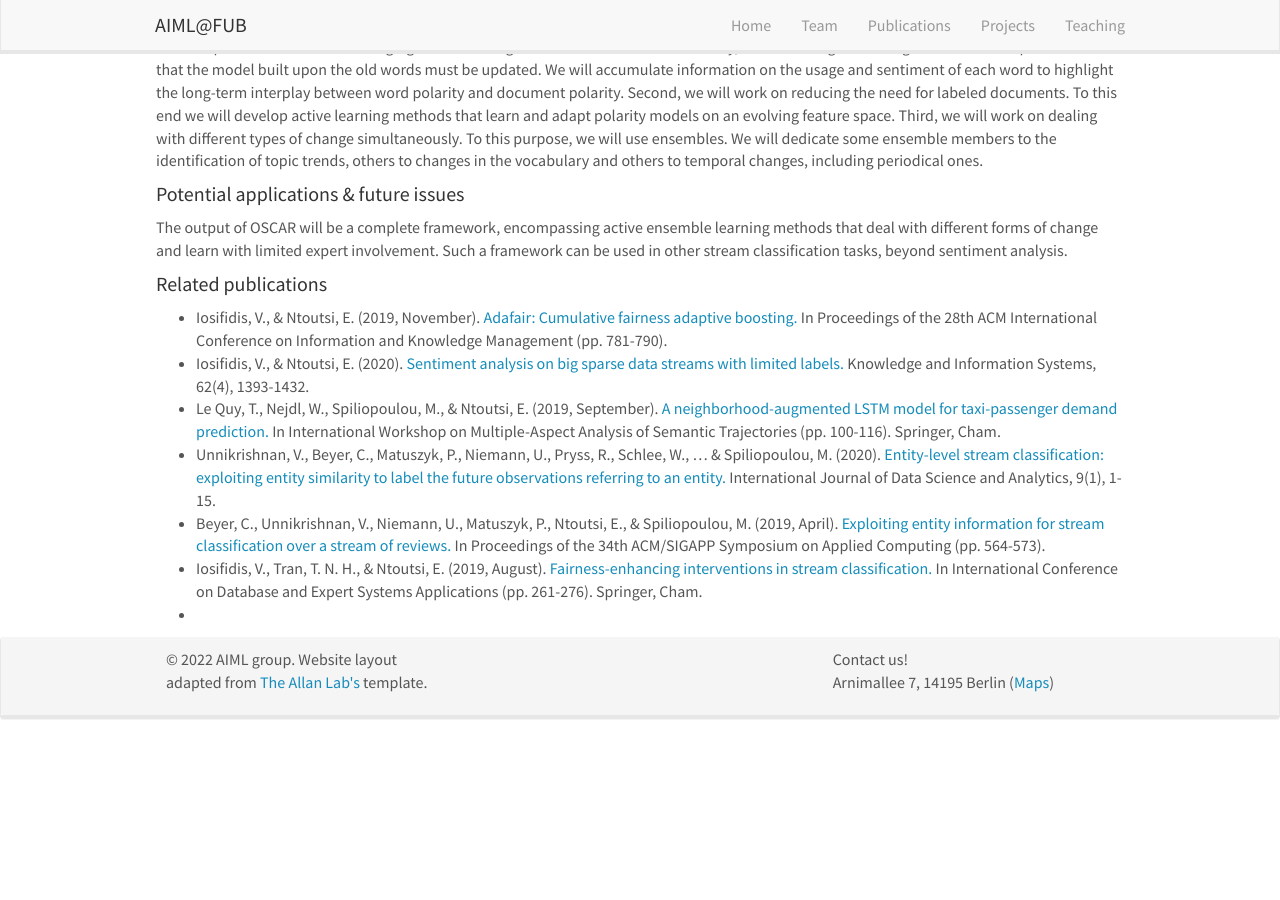
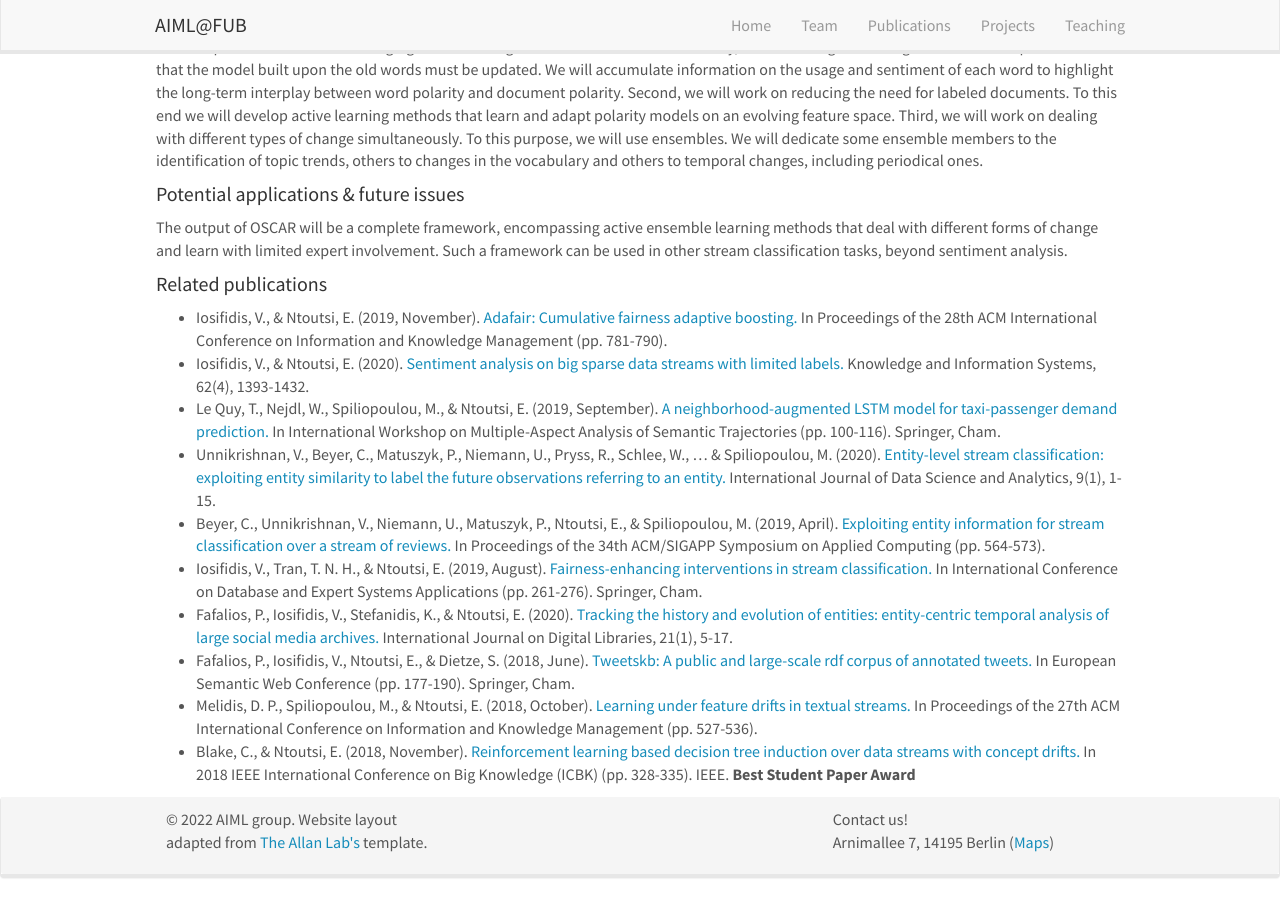
Before and after one commit to AIML-research/AIML-research.github.io, a Jekyll site: the page built from _pages/oscar.md, in a window 1280 px wide and 900 px high, scrolled down 713 px. Built offline with Jekyll 4.4.1, drawn with Linux system fonts in a browser that asks for light colours; nearby versions of some CDN libraries; before the commit the page ends 1454 px from its top, so only the background shows below that.

Commit message:
Update oscar.md

```diff
--- a/_pages/oscar.md
+++ b/_pages/oscar.md
@@ -46,4 +46,7 @@ The output of OSCAR will be a complete framework, encompassing active ensemble l
 - Unnikrishnan, V., Beyer, C., Matuszyk, P., Niemann, U., Pryss, R., Schlee, W., ... & Spiliopoulou, M. (2020). <a href ="https://link.springer.com/article/10.1007/s41060-019-00177-1"> Entity-level stream classification: exploiting entity similarity to label the future observations referring to an entity. </a> International Journal of Data Science and Analytics, 9(1), 1-15.
 - Beyer, C., Unnikrishnan, V., Niemann, U., Matuszyk, P., Ntoutsi, E., & Spiliopoulou, M. (2019, April). <a href = "https://dl.acm.org/doi/abs/10.1145/3297280.3297333"> Exploiting entity information for stream classification over a stream of reviews. </a> In Proceedings of the 34th ACM/SIGAPP Symposium on Applied Computing (pp. 564-573).
 - Iosifidis, V., Tran, T. N. H., & Ntoutsi, E. (2019, August). <a href = "https://link.springer.com/chapter/10.1007/978-3-030-27615-7_20"> Fairness-enhancing interventions in stream classification. </a> In International Conference on Database and Expert Systems Applications (pp. 261-276). Springer, Cham.
--
+- Fafalios, P., Iosifidis, V., Stefanidis, K., & Ntoutsi, E. (2020). <a href ="https://link.springer.com/article/10.1007/s00799-018-0257-7"> Tracking the history and evolution of entities: entity-centric temporal analysis of large social media archives. </a> International Journal on Digital Libraries, 21(1), 5-17.
+- Fafalios, P., Iosifidis, V., Ntoutsi, E., & Dietze, S. (2018, June). <a href ="https://link.springer.com/chapter/10.1007/978-3-319-93417-4_12"> Tweetskb: A public and large-scale rdf corpus of annotated tweets. </a> In European Semantic Web Conference (pp. 177-190). Springer, Cham.
+- Melidis, D. P., Spiliopoulou, M., & Ntoutsi, E. (2018, October). <a href ="https://dl.acm.org/doi/abs/10.1145/3269206.3271717"> Learning under feature drifts in textual streams. </a> In Proceedings of the 27th ACM International Conference on Information and Knowledge Management (pp. 527-536).
+- Blake, C., & Ntoutsi, E. (2018, November). <a href = "https://ieeexplore.ieee.org/abstract/document/8588810/"> Reinforcement learning based decision tree induction over data streams with concept drifts. </a> In 2018 IEEE International Conference on Big Knowledge (ICBK) (pp. 328-335). IEEE. <b>Best Student Paper Award </b>
```
